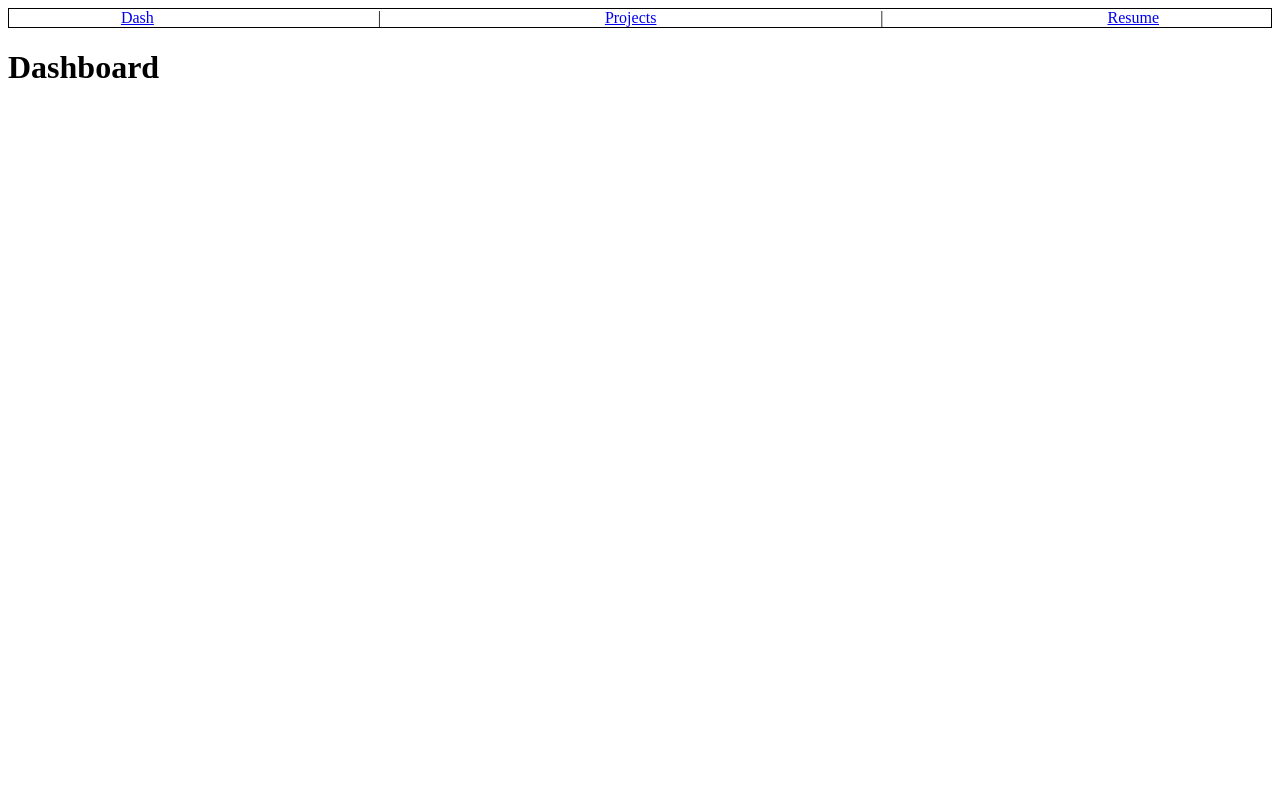
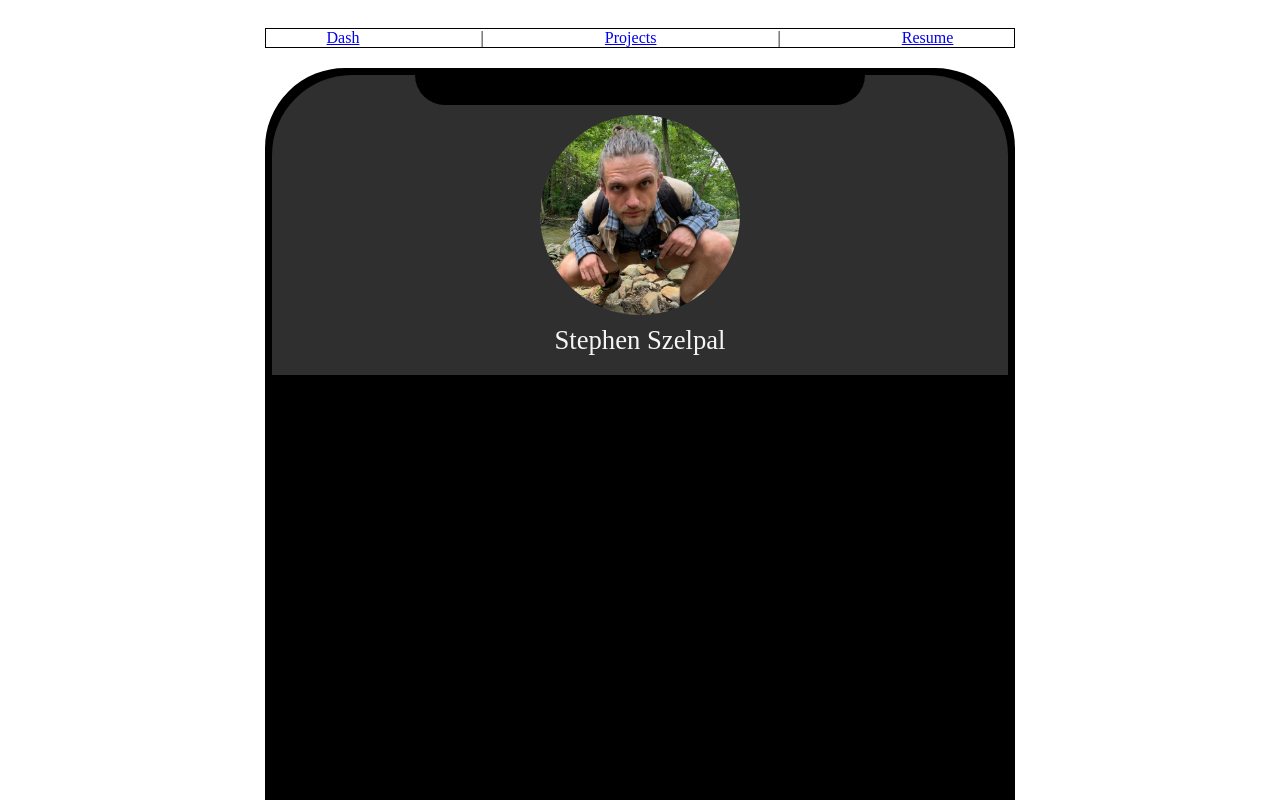
Before and after one commit to StevelandOH/portfolio, a React (Create React App) app: page / in a window 1280 px wide. Shown: the top 800 px of the page. Built offline with nearby package versions, Linux system fonts and the light colour scheme.

Commit message:
getting there

```diff
--- a/src/components/Dashboard/Dashboard.css
+++ b/src/components/Dashboard/Dashboard.css
@@ -0,0 +1,37 @@
+.dashboard-container {
+    width: 750px;
+    height: 1800px;
+    background-color: black;
+    border-radius: 5em;
+    margin-top: 20px;
+    border: 7px solid black;
+}
+
+.dash-top {
+    display: flex;
+    flex-direction: column;
+    align-items: center;
+    height: 300px;
+    border-radius: 5em 5em 0 0;
+    background-color: rgba(155, 155, 155, 0.3);
+}
+
+.top-bumper {
+    height: 30px;
+    width: 450px;
+    background-color: black;
+    border-radius: 0 0 10em 10em;
+}
+
+.dash-top img {
+    margin: 10px;
+    height: 200px;
+    border-radius: 10em;
+}
+
+.dash-name {
+    margin-bottom: 10px;
+    font-size: 20pt;
+    font-weight: lighter;
+    color: rgb(245, 245, 245);
+}
--- a/src/components/Dashboard/index.js
+++ b/src/components/Dashboard/index.js
@@ -1,10 +1,22 @@
 import React from 'react';
 import { NavLink } from 'react-router-dom';
+import './Dashboard.css';
+import me from './../../data/DashboardImage.png';
 
 function Dashboard() {
     return (
         <>
-            <h1>Dashboard</h1>
+            {/* looks like iMessage */}
+            <div className="dashboard-container">
+                <div className="dash-top">
+                    <div className="top-bumper"></div>
+                    <img src={me}></img>
+                    <span className="dash-name">Stephen Szelpal</span>
+                </div>
+
+                <div className="dash-mid"></div>
+                <div className="dash-bottom"></div>
+            </div>
         </>
     );
 }
--- a/src/components/Resume/Resume.css
+++ b/src/components/Resume/Resume.css
@@ -1,15 +1,15 @@
 .resume-container {
-    position: absolute;
     margin-top: 20px;
-    width: 100%;
-    height: 100%;
+    width: 600px;
+    height: 900px;
     padding: 10px;
     overflow: scroll;
 }
 .resume {
     height: 100%;
+    width: 100%;
+    overflow: visible;
     background: url('../../data/Resume.png');
     background-repeat: no-repeat;
-    background-origin: padding-box;
     background-size: auto;
 }
--- a/src/index.css
+++ b/src/index.css
@@ -5,4 +5,12 @@
 body,
 html {
     height: 100%;
+    width: 100vw;
+    padding: 10px;
+    display: flex;
+    justify-content: center;
 }
+
+body {
+    overflow: scroll;
+}
```
Also changed, not shown: src/data/DashboardImage.png (added).
